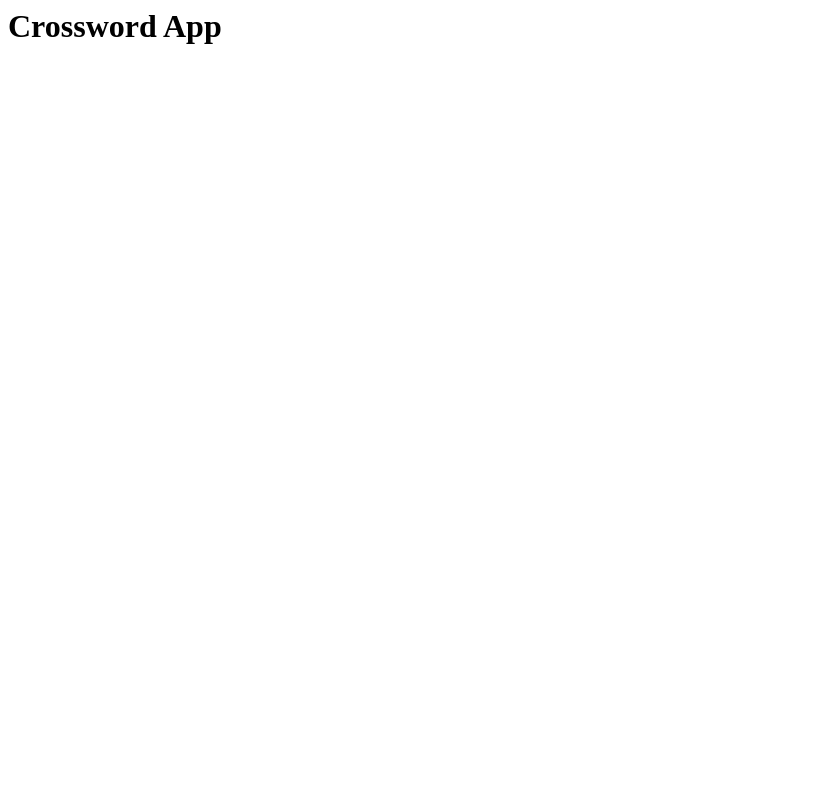
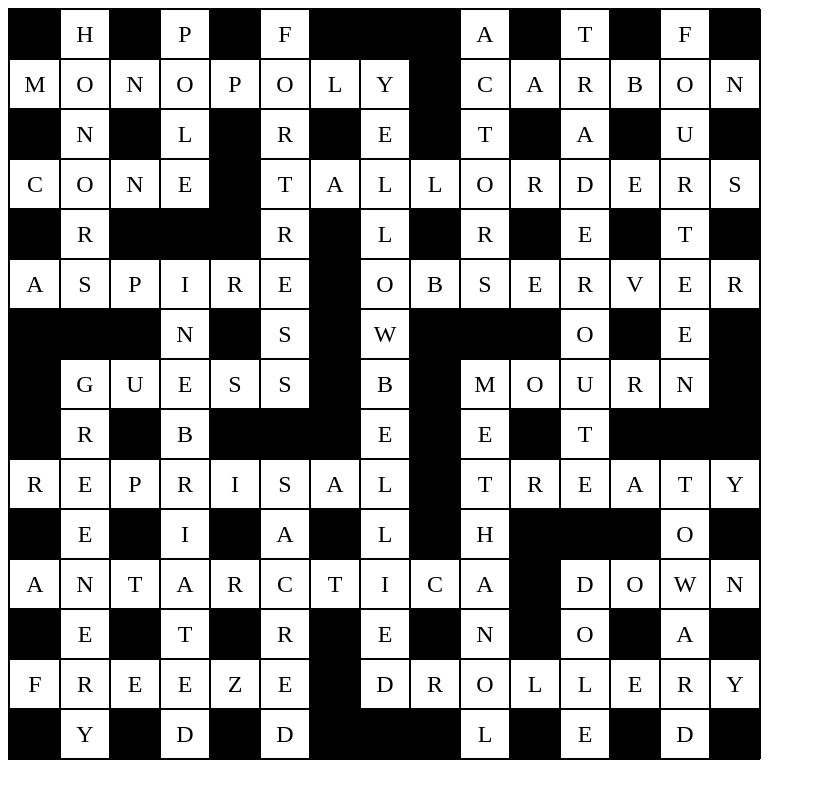
Before and after one commit to stripedpajamas/crosswords, a Svelte app: page / in a window 1280 px wide. Shown: the whole page, without its empty margins (0-816 px from the left). Built offline with nearby package versions, Linux system fonts and the light colour scheme.

Commit message:
Basic static puzzle rendering

```diff
--- a/src/App.svelte
+++ b/src/App.svelte
@@ -1,8 +1,53 @@
 <script lang="ts">
+  import type { ParsedPuz } from './global';
+  import Tile from './components/Tile.svelte';
+
+  const examplePuz: ParsedPuz = {
+    solution: '.H.P.F...A.T.F.MONOPOLY.CARBON.N.L.R.E.T.A.U.CONE.TALLORDERS.R...R.L.R.E.T.ASPIRE.OBSERVER...N.S.W...O.E..GUESS.B.MOURN..R.B...E.E.T...REPRISAL.TREATY.E.I.A.L.H...O.ANTARCTICA.DOWN.E.T.R.E.N.O.A.FREEZE.DROLLERY.Y.D.D...L.E.D.',
+    state: '.-.-.-...-.-.-.--------.------.-.-.-.-.-.-.-.----.----------.-...-.-.-.-.-.------.--------...-.-.-...-.-..-----.-.-----..-.-...-.-.-...--------.------.-.-.-.-.-...-.----------.----.-.-.-.-.-.-.-.------.--------.-.-.-...-.-.-.',
+    title: 'cru cryptic 229',
+    author: 'Dan Chall',
+    copyright: 'Dan ©hall',
+    width: 15,
+    height: 15,
+    clues: [
+      'Switch on, or stop holding the right to drive? (6)',
+      'Fishing gear with magnetic end (4)',
+      "A stronghold for Rapunzel's pride (8)",
+      'Editors ousting Red agents (6)',
+      'A rude otter swimming where the merchant vessels go (5,5)',
+      'A little Fresca? Our Peg? No, Seven and Seven (8)',
+      'Monday, old parrot talking a good game (8)',
+      `Lily-livered shout "it hurts!" by telephone's inventor that is a little dazed (6-7)`,
+      'Oscar Bonavena embraces the basis of life on Earth (6)',
+      'Tip of cue touches yellow ball (solid) (4)',
+      "Story about God and radical socialist's difficult challenges (4,6)",
+      "Aim for something high, a steeple's top (6)",
+      'Stinko? Be daintier. Tipsy. (10)',
+      'One seeing an obstetrical nurse? (8)',
+      'Fancy segues in segues, segues (5)',
+      'Magritte comes back, dressed in dreary vegetation (8)',
+      "Grieve over Mom's half-full container of ashes (5)",
+      'On the lam, sick from wood alcohol (8)',
+      'Err, a slip, bombed in retaliation (8)',
+      'Badly scared by Divine (6)',
+      'A compact as a special gift? (6)',
+      'Looking back, a period surrounding war is propitious (6)',
+      'Art: I can act crazy in the deep deep South? (10)',
+      'Feathers fell (4)',
+      'Do the French pay in charity? (4)',
+      'Fix a price of zero--half of zero (6)',
+      'Sitcom actress in dry humor (8)'
+    ],
+  }
 </script>
 
 <main>
-  <h1>Crossword App</h1>
+  <div class="board" style="--boardSize: {examplePuz.width};">
+    {#each examplePuz.solution as tile}
+      <Tile value={tile} />
+    {/each}
+  </div>
 </main>
 
 <style>
@@ -10,4 +55,12 @@
     margin: 0;
     padding: 0;
   }
+
+  .board {
+    border: solid 1px black;
+    display: grid;
+    width: calc(var(--boardSize) * 50px);
+    grid-template-columns: repeat(var(--boardSize), 50px);
+    grid-template-rows: repeat(var(--boardSize), 50px);
+  }
 </style>
--- /dev/null
+++ b/src/components/Tile.svelte
@@ -0,0 +1,23 @@
+<script lang="ts">
+  export let value: string;
+</script>
+
+<div class:filler={value === '.'}>
+  <p>{value}</p>
+</div>
+
+<style>
+  div {
+    border: 1px solid black;
+    display: grid;
+    justify-content: center;
+    align-content: center;
+    text-align: center;
+    width: 100%;
+    font-size: 24px;
+  }
+
+  .filler {
+    background-color: black;
+  }
+</style>
```
Also changed, not shown: src/global.d.ts (+11 -0 lines).
